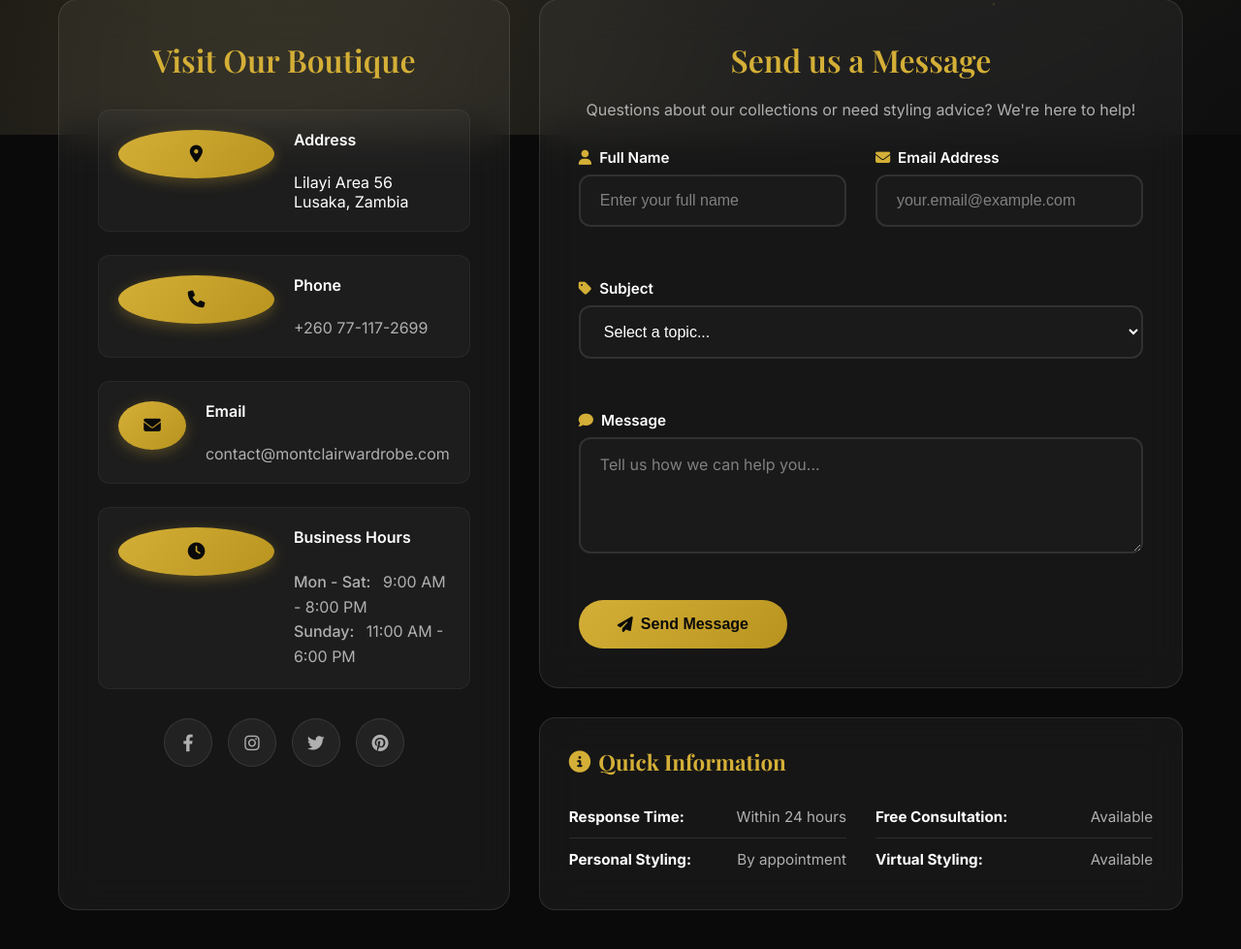
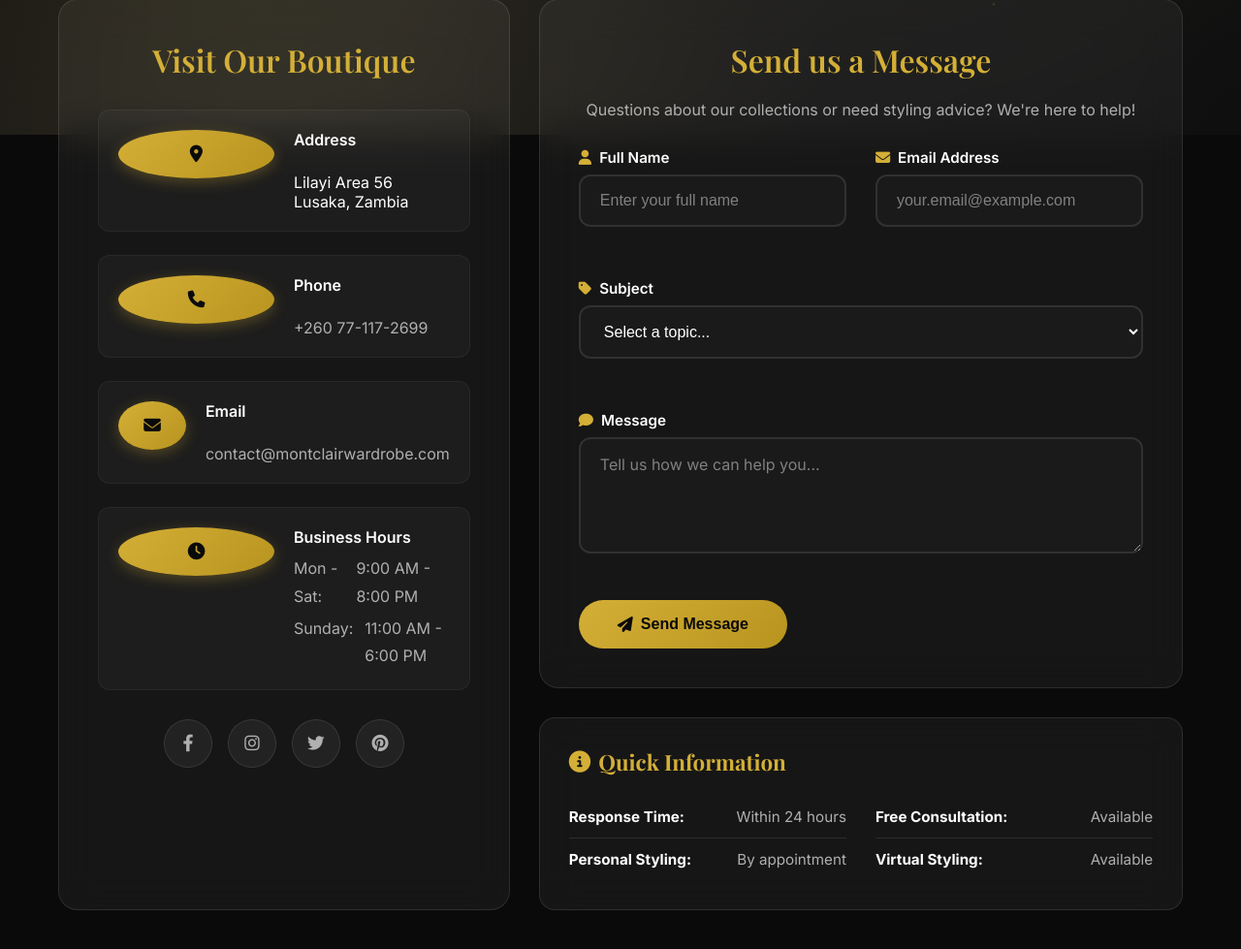
Before and after one commit to chizyu13/monticlairs-wardrobe, a Django app: page /contact/ in a window 1280 px wide. Shown: the part 661-1640 px from the top of the page at 97% size. Run offline with Django 5.2, Linux system fonts and the light colour scheme; some libraries are stand-ins or nearby versions.

Commit message:
Update contact page layout and configure XAMPP MySQL port 3307

```diff
--- a/templates/about.html
+++ b/templates/about.html
@@ -788,7 +788,7 @@
                     <div class="stat-label">Happy Customers</div>
                 </div>
                 <div class="stat-item">
-                    <span class="stat-number">500+</span>
+                    <span class="stat-number">99+</span>
                     <div class="stat-label">Premium Products</div>
                 </div>
                 <div class="stat-item">
--- a/templates/home/contact.html
+++ b/templates/home/contact.html
@@ -844,13 +844,17 @@
                                     <i class="fas fa-clock"></i>
                                 </div>
                                 <div>
-                                    <strong>Business Hours</strong><br>
-                                    <dl>
-                                        <dt>Mon - Sat:</dt>
-                                        <dd>9:00 AM - 8:00 PM</dd><br>
-                                        <dt>Sunday:</dt>
-                                        <dd>11:00 AM - 6:00 PM</dd>
-                                    </dl>
+                                    <strong>Business Hours</strong>
+                                    <div style="margin-top: 8px; line-height: 1.8;">
+                                        <div style="display: flex; justify-content: space-between; margin-bottom: 4px;">
+                                            <span style="color: var(--text-secondary);">Mon - Sat:</span>
+                                            <span style="color: var(--text-secondary); margin-left: 12px;">9:00 AM - 8:00 PM</span>
+                                        </div>
+                                        <div style="display: flex; justify-content: space-between;">
+                                            <span style="color: var(--text-secondary);">Sunday:</span>
+                                            <span style="color: var(--text-secondary); margin-left: 12px;">11:00 AM - 6:00 PM</span>
+                                        </div>
+                                    </div>
                                 </div>
                             </li>
                         </ul>
```
Also changed, not shown: montclair_wardrobe/settings.py (+11 -4 lines), home/migrations/0024_checkout_delivery_address_alter_checkout_location_and_more.py (added), home/migrations/0025_alter_checkout_phone_number.py (added).
